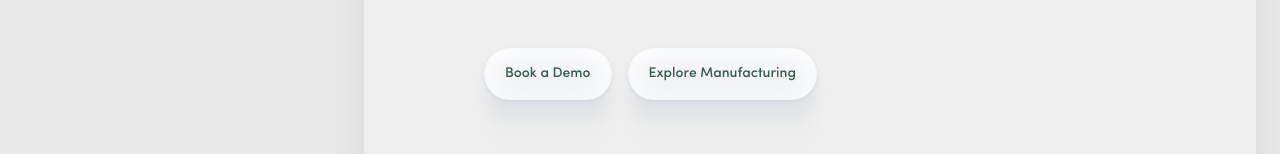
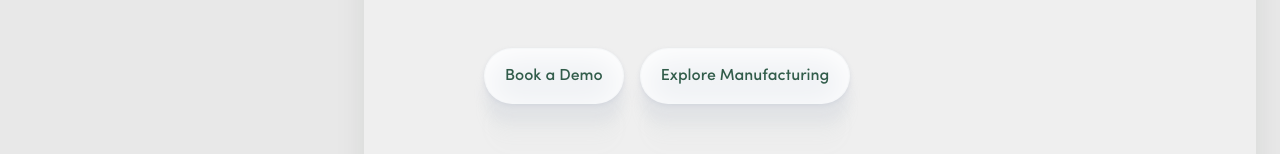
Before and after one commit to ankurchauhanOK/ak-precision-components, a Next.js app: page / in a window 1280 px wide. Shown: the part 441-595 px from the top of the page. Built offline with nearby package versions, Linux system fonts and the light colour scheme.

Commit message:
Increase button text size to 16px

```diff
--- a/src/components/ui/Button.tsx
+++ b/src/components/ui/Button.tsx
@@ -18,7 +18,7 @@ export default function Button({
   onClick,
 }: ButtonProps) {
   const base =
-    "inline-flex items-center justify-center gap-2 px-5 py-[15px] rounded-[50px] text-sm font-medium bg-[#F0F2F5] text-[#315C4A] border border-white/40 shadow-btn transition-all duration-200 hover:bg-white";
+    "inline-flex items-center justify-center gap-2 px-5 py-[15px] rounded-[50px] text-base font-medium bg-[#F0F2F5] text-[#315C4A] border border-white/40 shadow-btn transition-all duration-200 hover:bg-white";
 
   const variants = {
     primary: "",
```
